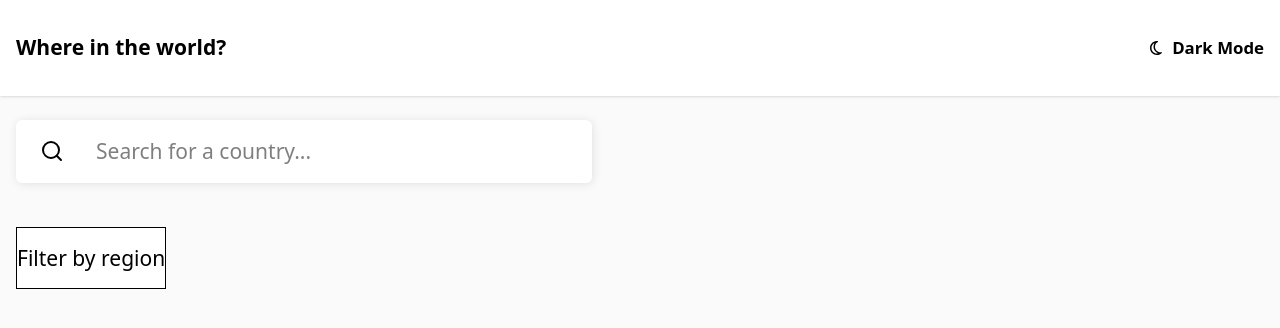
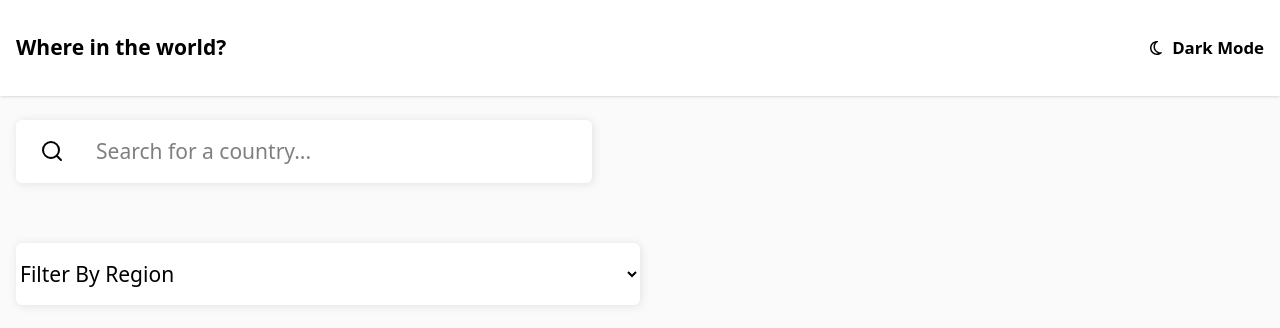
Before and after one commit to Silas310/rest-countries-api-with-color-theme-switcher, a React (Vite) app: page / in a window 1280 px wide. Shown: the top 328 px of the page. Built offline with nearby package versions, Linux system fonts and the light colour scheme.

Commit message:
refactor: change filter layout

```diff
--- a/src/components/Filter.jsx
+++ b/src/components/Filter.jsx
@@ -1,22 +1,13 @@
-import { useState } from "react"
+function Filter() {
+  return (
+    <div className="flex w-1/2">
+      <label htmlFor="region" className="sr-only">Filter By Region</label>
+      <select name="region" id="region" className="flex-1 bg-white rounded-md py-4 shadow-[1px_1px_10px_rgba(0,0,0,0.10)]">
+        <button>
+          <selectedcontent></selectedcontent>
+        </button>
 
-
-function Filter() {
-  let [visibility, setVisibility] = useState("hidden")
-
-
-  function handleVisibility() {
-    if (visibility === "hidden") {
-      setVisibility("block")
-    } else {
-      setVisibility("hidden")
-    }
-  }
-
-  return (
-    <div>
-      <label htmlFor="region" className="bg-white py-4 border" onClick={handleVisibility}>Filter by region</label>
-      <select name="region" className={visibility}>
+        <option value="">Filter By Region</option>
         <option value="africa">Africa</option>
         <option value="america">America</option>
         <option value="asia">Asia</option>
@@ -24,7 +15,6 @@ function Filter() {
         <option value="oceania">Oceania</option>
       </select>
     </div>
-
   )
 }
 
```
